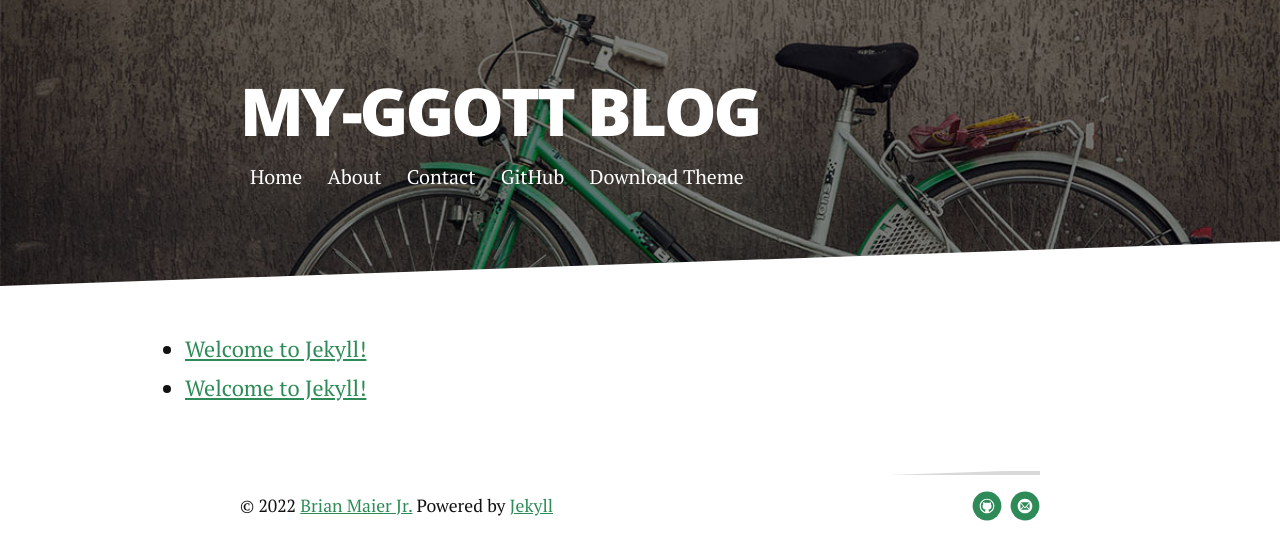
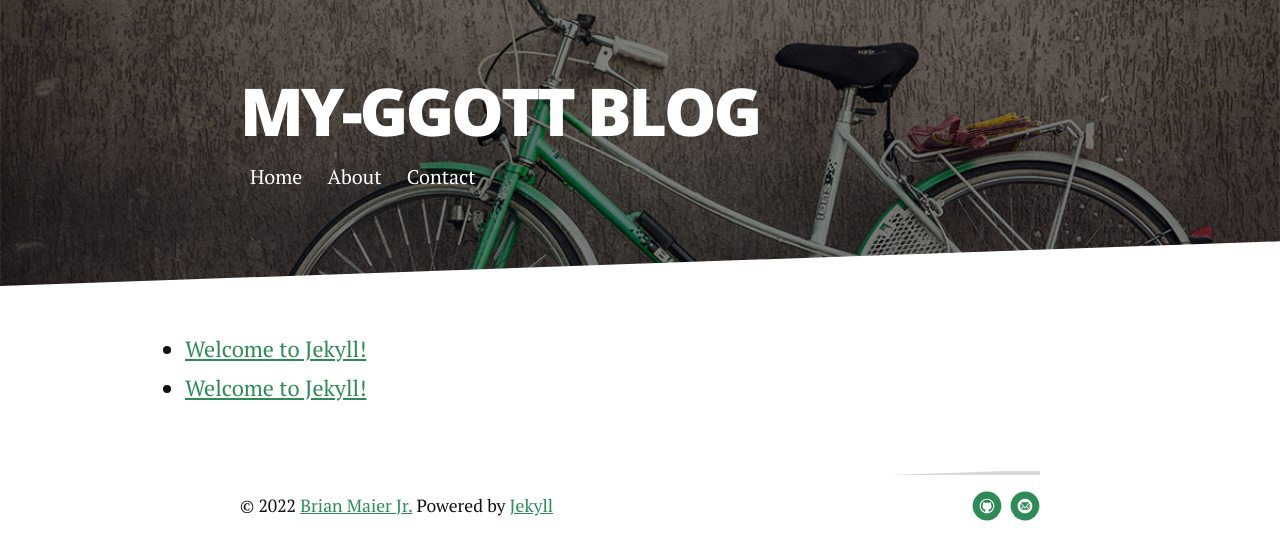
Before and after one commit to GHeeJeon/GHeeJeon.github.io, a Jekyll site: the page built from index.markdown, in a window 1280 px wide. Shown: the top 560 px of the page. Built offline with Jekyll 4.4.1, drawn with Linux system fonts in a browser that asks for light colours; nearby versions of some CDN libraries; the list of posts is cut into pages by our own code.

Commit message:
Update header.html

```diff
--- a/_includes/header.html
+++ b/_includes/header.html
@@ -1,4 +1,7 @@
  <div class="header {% if site.header == "large" %}header--large{% endif %}">
+  <link rel="preconnect" href="https://fonts.googleapis.com">
+  <link rel="preconnect" href="https://fonts.gstatic.com" crossorigin>
+  <link href="https://fonts.googleapis.com/css2?family=Gowun+Dodum&display=swap" rel="stylesheet">
      <div class="container">
          <h1 class="logo"><a href="/">{{ site.title }}</a></h1>
          <nav class="nav-collapse">
@@ -8,8 +11,7 @@
                      <a href="{{ link.url }}">{{ link.title }}</a>
                  </li>
                  {%- endfor -%}
-                 <li> <a href="https://github.com/brianmaierjr/long-haul" target="_blank">GitHub</a></li>
-                 <li><a href="https://github.com/brianmaierjr/long-haul/archive/master.zip">Download Theme</a></li>
+                 <!-- <li> <a href="https://github.com/brianmaierjr/long-haul" target="_blank">GitHub</a></li> -->
              </ul>
          </nav>
      </div>
```
